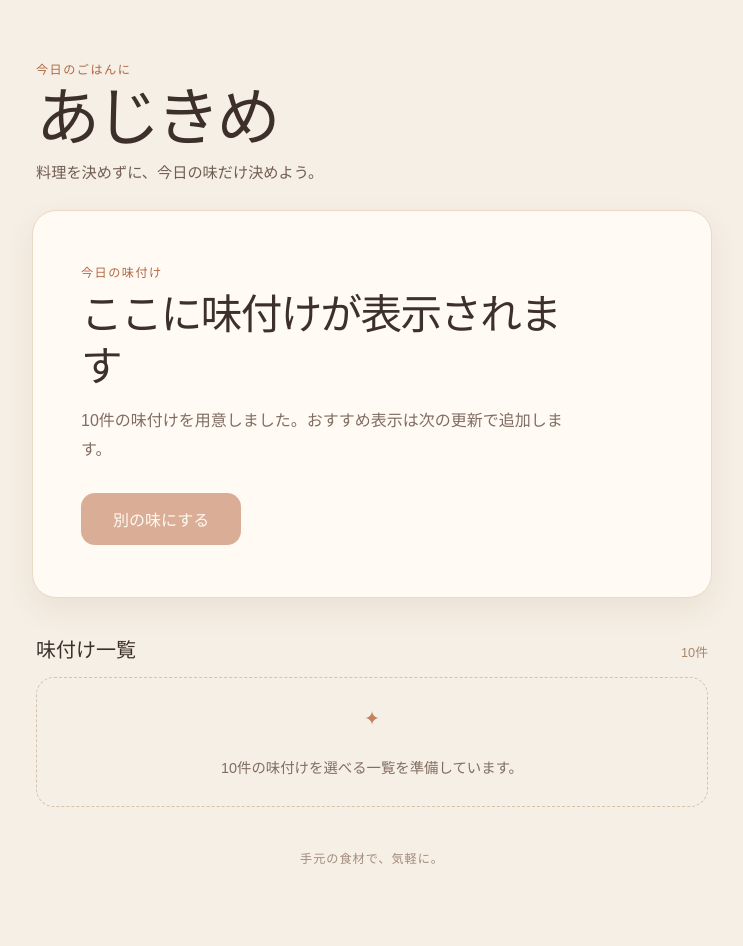
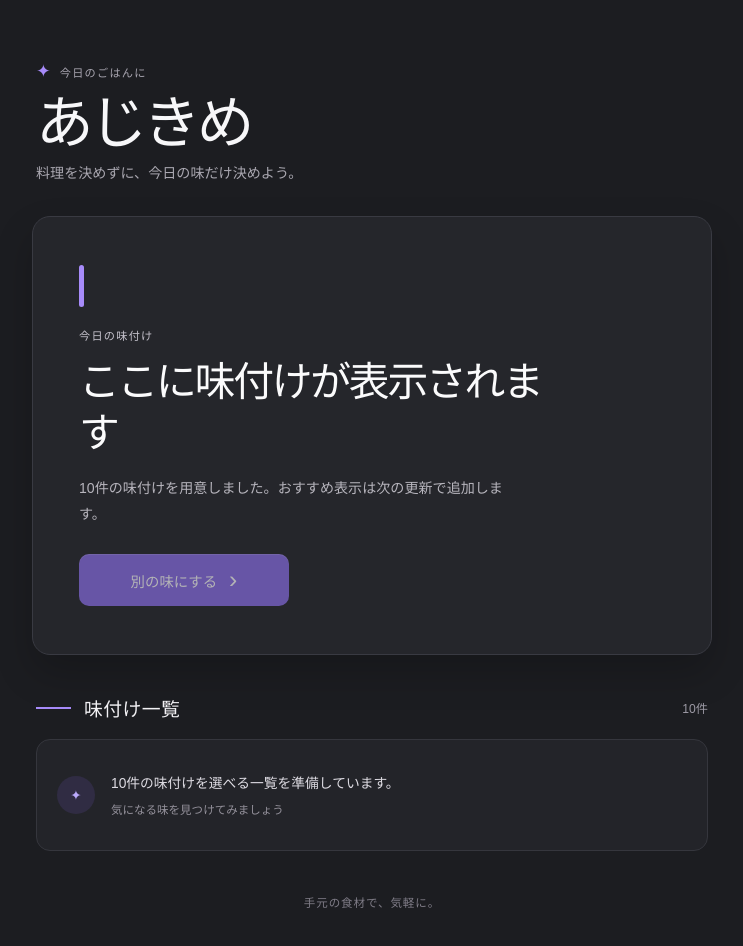
Before and after one commit to shota-hope/ajikime, a React (Vite) app: page / in a window 1280 px wide. Shown: the whole page, without its empty margins (268-1011 px from the left). Before the commit the page ends 903 px from the top, so only its background shows below. Built offline with nearby package versions, Linux system fonts and the light colour scheme.

Commit message:
Adopt a dark note-inspired interface

```diff
--- a/src/App.tsx
+++ b/src/App.tsx
@@ -4,30 +4,42 @@ export function App() {
   return (
     <main className="app-shell">
       <header className="app-header">
+        <div className="brand-row">
+          <span className="brand-mark" aria-hidden="true">✦</span>
           <p className="eyebrow">今日のごはんに</p>
+        </div>
         <h1>あじきめ</h1>
         <p className="intro">料理を決めずに、今日の味だけ決めよう。</p>
       </header>
 
       <section className="hero-card" aria-labelledby="today-title">
+        <span className="hero-accent" aria-hidden="true" />
+        <div className="hero-card__content">
           <div className="card-label">今日の味付け</div>
           <h2 id="today-title">ここに味付けが表示されます</h2>
           <p className="placeholder-copy">
             {flavorings.length}件の味付けを用意しました。おすすめ表示は次の更新で追加します。
           </p>
           <button type="button" className="primary-button" disabled>
-          別の味にする
+            別の味にする <span aria-hidden="true">›</span>
           </button>
+        </div>
       </section>
 
       <section className="list-section" aria-labelledby="list-title">
         <div className="section-heading">
+          <div>
+            <span className="section-accent" aria-hidden="true" />
             <h2 id="list-title">味付け一覧</h2>
+          </div>
           <span className="count">{flavorings.length}件</span>
         </div>
         <div className="empty-list">
           <span className="empty-icon" aria-hidden="true">✦</span>
+          <div>
             <p>{flavorings.length}件の味付けを選べる一覧を準備しています。</p>
+            <span>気になる味を見つけてみましょう</span>
+          </div>
         </div>
       </section>
 
--- a/src/styles.css
+++ b/src/styles.css
@@ -1,54 +1,127 @@
 :root {
   font-family: 'Hiragino Kaku Gothic ProN', 'Yu Gothic', sans-serif;
-  color: #3d302b;
-  background: #f6efe5;
+  color: #f4f4f6;
+  background: #1c1d21;
   font-synthesis: none;
   text-rendering: optimizeLegibility;
 }
 
 * { box-sizing: border-box; }
-body { margin: 0; min-width: 320px; }
+body { min-width: 320px; margin: 0; background: #1c1d21; }
 button { font: inherit; }
 
 .app-shell {
   width: min(100%, 720px);
+  min-height: 100vh;
   margin: 0 auto;
-  padding: 32px 20px 36px;
+  padding: 30px 20px 38px;
+  background: #1c1d21;
 }
 
-.app-header { padding: 4px 4px 28px; }
+.app-header { padding: 5px 4px 31px; }
+.brand-row { display: flex; align-items: center; gap: 9px; margin-bottom: 14px; }
+.brand-mark { color: #a78bfa; font-size: 1.1rem; line-height: 1; }
 .eyebrow, .card-label {
-  margin: 0 0 8px;
-  color: #b26743;
-  font-size: 0.76rem;
+  margin: 0;
+  color: #a8a5b0;
+  font-size: .7rem;
   font-weight: 700;
-  letter-spacing: 0.12em;
+  letter-spacing: .11em;
 }
 h1, h2, p { margin-top: 0; }
-h1 { margin-bottom: 10px; font-family: inherit; font-size: clamp(2.4rem, 12vw, 4rem); font-weight: 800; letter-spacing: -0.06em; line-height: 1; }
-.intro { margin-bottom: 0; color: #725d52; font-size: 0.95rem; }
+h1 {
+  margin-bottom: 10px;
+  color: #f7f7f9;
+  font-family: inherit;
+  font-size: clamp(2.4rem, 12vw, 3.6rem);
+  font-weight: 800;
+  letter-spacing: -.07em;
+  line-height: 1;
+}
+.intro { margin-bottom: 0; color: #aaa8b1; font-size: .88rem; line-height: 1.65; }
 
 .hero-card {
-  padding: clamp(28px, 8vw, 52px) clamp(22px, 7vw, 48px);
-  border: 1px solid #ead9c7;
-  border-radius: 24px;
-  background: #fffaf3;
-  box-shadow: 0 12px 30px rgb(100 65 38 / 8%);
+  position: relative;
+  overflow: hidden;
+  padding: clamp(30px, 8vw, 48px) clamp(23px, 7vw, 46px);
+  border: 1px solid #393a42;
+  border-radius: 18px;
+  background: #25262b;
+  box-shadow: 0 18px 38px rgb(0 0 0 / 20%);
 }
-.hero-card h2 { max-width: 12em; margin-bottom: 14px; font-family: inherit; font-size: clamp(1.65rem, 7vw, 2.6rem); font-weight: 800; letter-spacing: -0.04em; line-height: 1.25; }
-.placeholder-copy { max-width: 32em; margin-bottom: 28px; color: #806d62; line-height: 1.8; }
-.primary-button { width: 100%; min-height: 52px; border: 0; border-radius: 14px; color: #fffaf3; background: #bc704b; font-weight: 700; cursor: not-allowed; opacity: 0.55; }
+.hero-card__content { max-width: 29rem; }
+.hero-accent {
+  display: block;
+  width: 5px;
+  height: 42px;
+  margin-bottom: 20px;
+  border-radius: 99px;
+  background: #a78bfa;
+}
+.card-label { margin-bottom: 14px; color: #c5c2cc; }
+.hero-card h2 {
+  max-width: 12em;
+  margin-bottom: 16px;
+  color: #fbfbfc;
+  font-family: inherit;
+  font-size: clamp(1.62rem, 7vw, 2.55rem);
+  font-weight: 800;
+  letter-spacing: -.055em;
+  line-height: 1.25;
+}
+.placeholder-copy { max-width: 31em; margin-bottom: 27px; color: #b7b5bd; font-size: .88rem; line-height: 1.85; }
+.primary-button {
+  display: inline-flex;
+  width: 100%;
+  min-height: 52px;
+  align-items: center;
+  justify-content: center;
+  gap: 12px;
+  border: 0;
+  border-radius: 10px;
+  color: #fff;
+  background: #8b6fe8;
+  box-shadow: inset 0 1px rgb(255 255 255 / 16%);
+  font-size: .9rem;
+  font-weight: 700;
+  cursor: not-allowed;
+  opacity: .65;
+}
+.primary-button span { font-size: 1.55rem; font-weight: 400; line-height: 0; }
 
-.list-section { padding: 36px 4px 0; }
-.section-heading { display: flex; align-items: baseline; justify-content: space-between; gap: 12px; }
-.section-heading h2 { margin-bottom: 14px; font-size: 1.25rem; }
-.count { color: #a98670; font-size: 0.8rem; }
-.empty-list { display: grid; place-items: center; min-height: 130px; padding: 20px; border: 1px dashed #d9c2ad; border-radius: 18px; color: #806d62; text-align: center; }
-.empty-list p { margin: 8px 0 0; font-size: 0.9rem; }
-.empty-icon { color: #c1825f; font-size: 1.2rem; }
-footer { padding-top: 42px; color: #a38b7b; font-size: 0.76rem; text-align: center; letter-spacing: 0.08em; }
+.list-section { padding: 39px 4px 0; }
+.section-heading { display: flex; align-items: center; justify-content: space-between; gap: 12px; }
+.section-heading > div { display: flex; align-items: center; gap: 13px; }
+.section-accent { width: 35px; height: 2px; background: #a78bfa; }
+.section-heading h2 { margin: 0; color: #f3f2f5; font-size: 1.18rem; letter-spacing: .02em; }
+.count { color: #9d9aa5; font-size: .76rem; }
+.empty-list {
+  display: flex;
+  min-height: 112px;
+  align-items: center;
+  gap: 16px;
+  margin-top: 18px;
+  padding: 20px;
+  border: 1px solid #35363d;
+  border-radius: 14px;
+  background: #232429;
+}
+.empty-icon {
+  display: grid;
+  width: 38px;
+  height: 38px;
+  flex: 0 0 auto;
+  place-items: center;
+  border-radius: 50%;
+  color: #baa9fb;
+  background: #302c43;
+  font-size: .85rem;
+}
+.empty-list p { margin: 0 0 6px; color: #dedce3; font-size: .86rem; line-height: 1.55; }
+.empty-list div > span { color: #94919b; font-size: .72rem; }
+footer { padding-top: 43px; color: #7f7c87; font-size: .72rem; text-align: center; letter-spacing: .08em; }
 
 @media (min-width: 600px) {
-  .app-shell { padding-top: 56px; }
-  .primary-button { width: auto; padding: 0 32px; }
+  .app-shell { padding-top: 58px; }
+  .primary-button { width: auto; min-width: 210px; padding: 0 28px; }
 }
```
Lines whose indentation alone changed are shown as unchanged.
